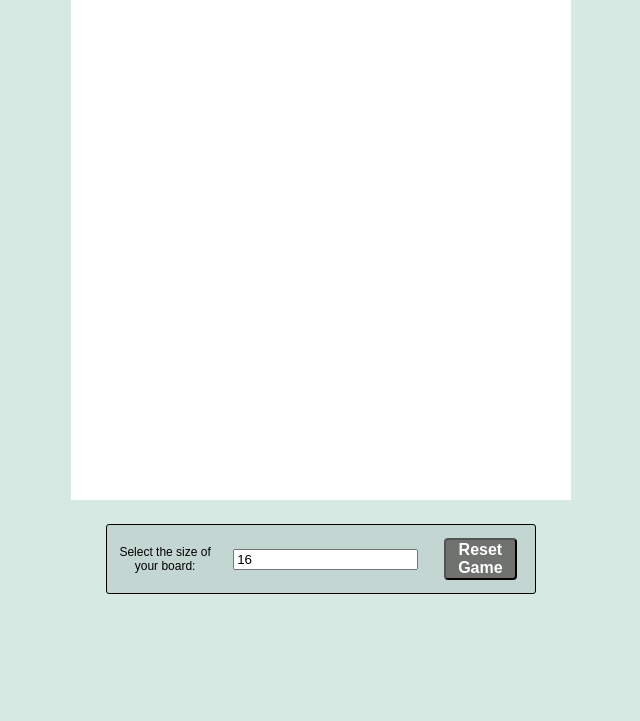
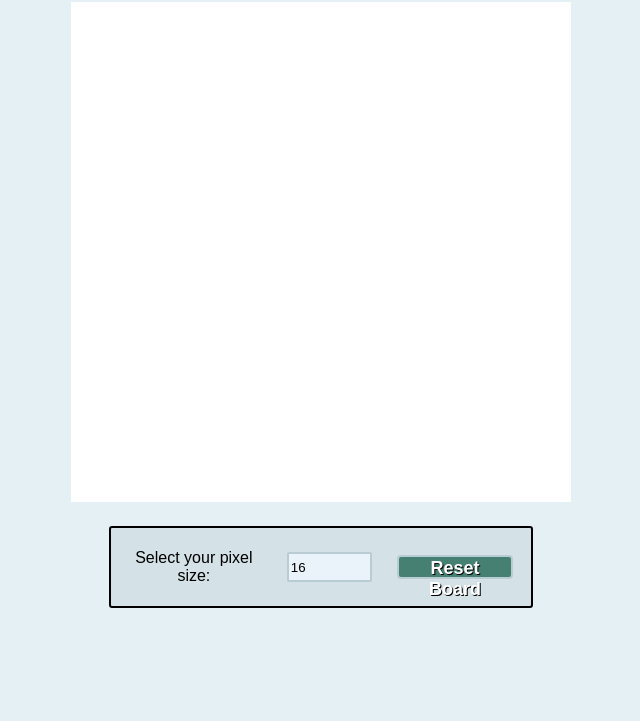
Before and after one commit to HassanatC/odin-etch-a-sketch, a plain HTML site: page index.html in a window 1280 px wide. Shown: the part 79-800 px from the top of the page, without its empty margins (319-959 px from the left). Drawn offline with Linux system fonts and the light colour scheme.

Commit message:
etchasketch

```diff
--- a/etchasketch.js
+++ b/etchasketch.js
@@ -3,6 +3,7 @@ function createBoard(size) {
 
 
     let board = document.querySelector('.board');
+
     let squares = board.querySelectorAll('div');
 
     squares.forEach(div => div.remove());
@@ -21,7 +22,11 @@ function createBoard(size) {
         for(let i = 0; i < amount; i++) {
 
         let square = document.createElement('div');
+
+
+
         square.style.backgroundColor = 'white';
+
         board.insertAdjacentElement('beforeend', square);
 
         // Mouse over and event listener causes the white square to turn black after putting cursor over it.
@@ -37,15 +42,16 @@ function createBoard(size) {
         }
 
 
+
+
+
     }
-
 
 
 // when called, upon using let amount = size * size, createBoard creates a board based on the input variables.
 
 createBoard(16, 16);
 
-changeBoard(16, 16);
 
 // used to change the effect of the input textbox.
 
@@ -55,12 +61,13 @@ function changeBoard(input) {
 
     createBoard(input)
     } else {
-        alert("Too many squares have been selected!");
+        console.log("Too many/too little squares have been selected!");
 
     }
 
 };
 
+changeBoard(16, 16);
 
 
 
@@ -69,6 +76,7 @@ const resetButton = document.getElementById('reset');
 resetButton.addEventListener('click', function resetBoard() {
 
     board.innerHTML = " ";
+
     createBoard(16, 16);
 
 });
--- a/index.html
+++ b/index.html
@@ -51,15 +51,16 @@
 
             <div class="buttons">
 
-                <p>Select the size of your board:</p>
+                <p>Select your pixel size:</p>
 
                 <input
                  type="text"
-                placeholder="Select your board size!"
+                placeholder="Input"
                 value="16"
                 onchange="changeBoard(this.value)" class="field">
 
-                <button class="reset" id="reset" onclick="resetBoard()">Reset Game</button>
+                <button class="reset" id="reset" onclick="resetBoard()">Reset Board</button>
+
 
 
             </div>
--- a/style.css
+++ b/style.css
@@ -20,6 +20,7 @@
     font-weight: 1000;
     font-family: Arial, Helvetica, sans-serif;
     justify-content: center;
+    margin-top: 2vh;
     margin-right: auto;
     margin-left: auto;
 
@@ -32,7 +33,7 @@
 
 body {
 
-    background-color: rgb(214, 233, 227);
+    background-color: rgb(229, 240, 245);
 
 }
 
@@ -66,11 +67,11 @@ p {
     justify-content: center;
     text-align: center;
     align-items: center;
-    border: 1px solid #000;
-    padding: 20px 20px;
-    background: rgb(196, 214, 209);
-    width: 51vh;
-    font-size: 12px;
+    border: 2px solid #000;
+    background: rgb(212, 225, 230);
+    width: 50vh;
+    font-size: 16px;
+    font-weight: 500;
     font-family: 'Arial';
     padding: 5px;
     padding: 5px 10px;
@@ -80,7 +81,11 @@ p {
 }
 
 input {
-    max-width: 200px;
+    width: 6vw;
+    height: 3vh;
+    background-color:rgb(235, 243, 250);
+    border-radius: 2px;
+    border: 2px solid rgb(186, 204, 211);
 }
 
 button {
@@ -88,9 +93,13 @@ button {
     border-radius: 4px;
     color: white;
     font-weight: 600;
-    font-size: 16px;
-    background-color: rgb(111, 114, 111);
+    font-size: 18px;
+    background-color: rgb(69, 128, 115);
     margin-left: 2vw;
+    min-width: 6vw;
+    height: 3vh;
+    border: 2px solid rgb(186, 204, 211);
+    text-shadow: 1px 1px black;
 
 }
 
```
